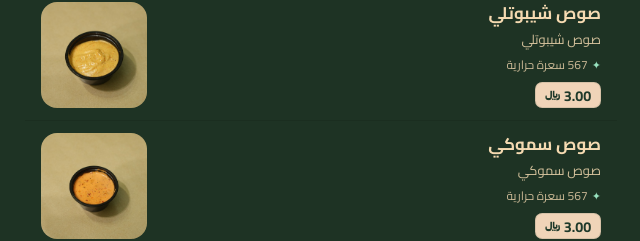
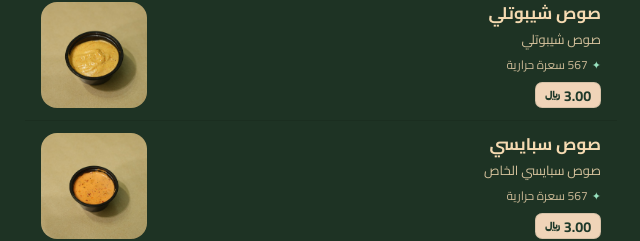
Before and after one commit to mezoo2004/Copid-menu, a React (Vite) app: page / in a window 1280 px wide. Shown: the part 2578-2819 px from the top of the page, without its empty margins (319-959 px from the left). Built offline with nearby package versions, Linux system fonts and the light colour scheme.

Commit message:
Update sauce labels and polish menu content

```diff
--- a/src/data/menu.ts
+++ b/src/data/menu.ts
@@ -209,10 +209,10 @@ export const products: Product[] = [
   {
     id: 'garlic-sauce',
     categoryId: 'sauces',
-    name: { ar: 'صوص سموكي', en: 'Smoky Sauce' },
+    name: { ar: 'صوص سبايسي', en: 'Spicy Sauce' },
     description: {
-      ar: 'صوص سموكي',
-      en: 'Smoky Signature Sauce',
+      ar: 'صوص سبايسي الخاص',
+      en: 'Signature Spicy Sauce',
     },
     image: '/images/products/copid_spicy_sauce.png',
     calories: 567,
```
